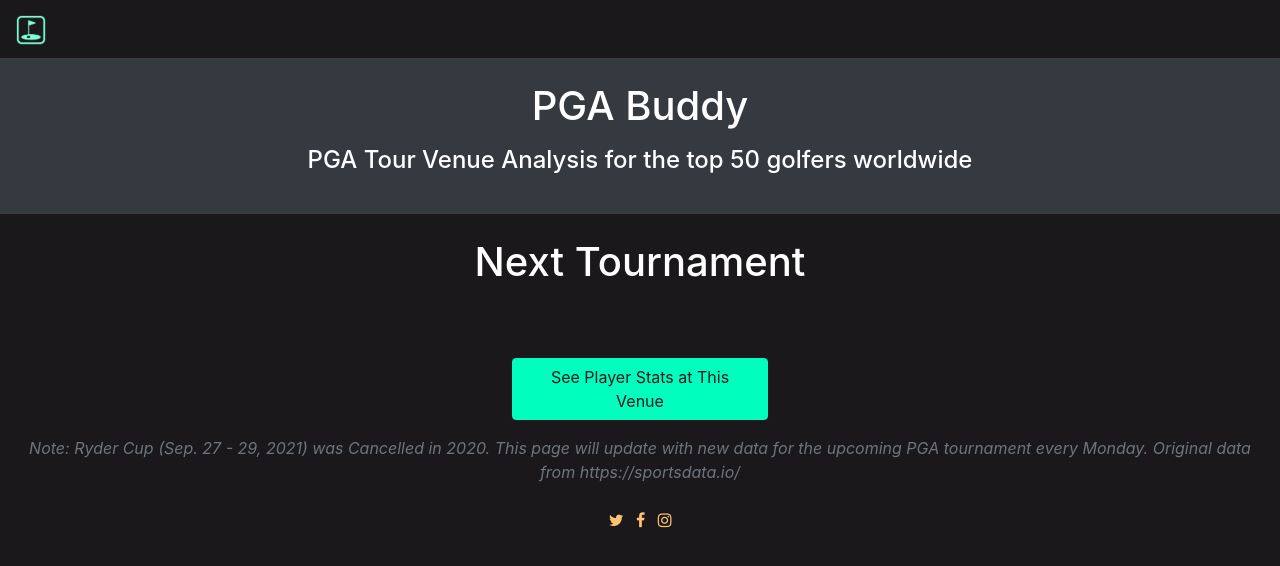
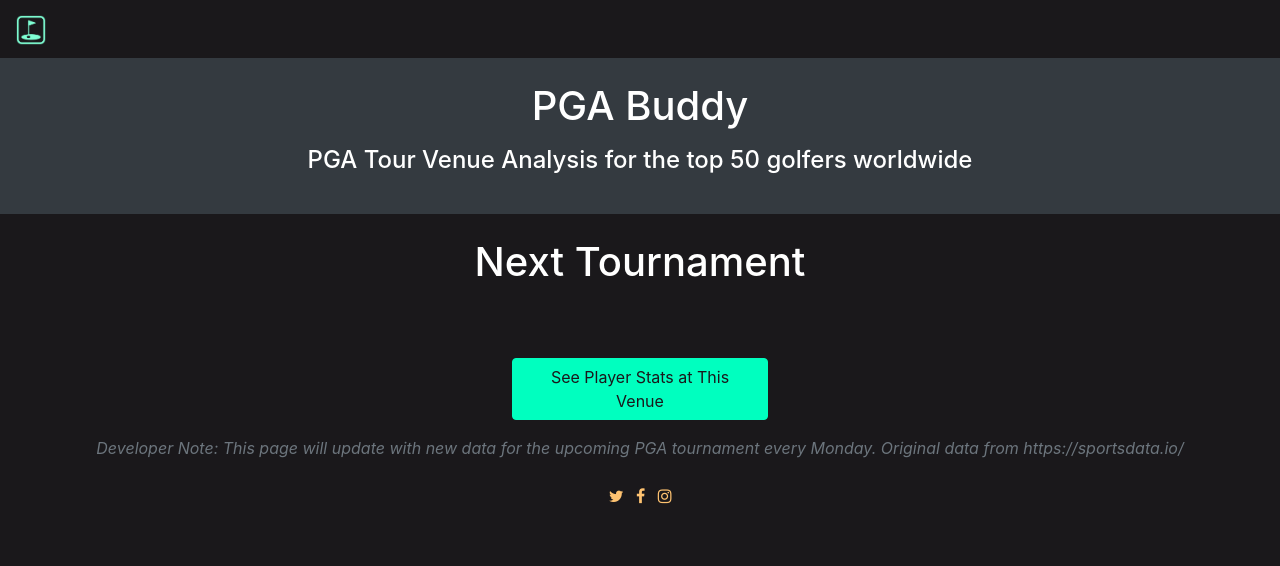
Before and after one commit to joelsmith5k/pga_buddy, a plain HTML site: page index.html in a window 1280 px wide. Drawn offline with nearby package versions, Linux system fonts and the light colour scheme; no server answers.

Commit message:
Update developer note

```diff
--- a/index.html
+++ b/index.html
@@ -49,7 +49,7 @@
     <div id="playersDiv"></div>
     <div id="infoDiv">
         <div class="col-md-12 text-center">
-            <p class="font-italic text-muted">Note: Ryder Cup (Sep. 27 - 29, 2021) was Cancelled in 2020. This page will update with new data for the upcoming PGA tournament every Monday. Original data from https://sportsdata.io/</p>
+            <p class="font-italic text-muted">Developer Note: This page will update with new data for the upcoming PGA tournament every Monday. Original data from https://sportsdata.io/</p>
             <ul class="list-inline mt-4">
               <li class="list-inline-item"><i class="fa fa-twitter"></i></a></li>
               <li class="list-inline-item"><i class="fa fa-facebook"></i></a></li>
```
